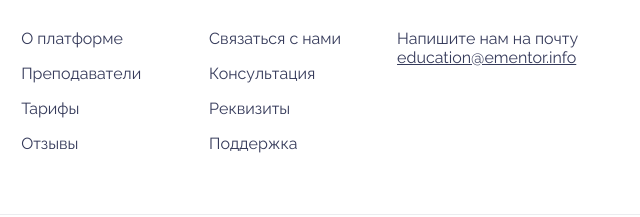
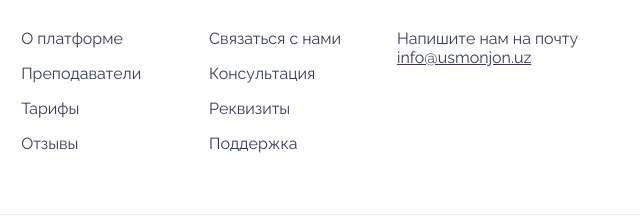
Before and after one commit to Usmonjon007/e-mentor-website, a plain HTML site: page index.html in a window 1280 px wide. Shown: the part 3785-4002 px from the top of the page, 640-1280 px from the left. Drawn offline with Linux system fonts and the light colour scheme.

Commit message:
update email data

```diff
--- a/index.html
+++ b/index.html
@@ -339,7 +339,7 @@
                     <h3>Возникли вопросы?</h3>
                     <ul class="footer-right__item-list none">
                         <li>Напишите нам на почту<br /><a href="mailto:info@usmonjon.uz"
-                                class="mail">education@ementor.info</a></li>
+                                class="mail">info@usmonjon.uz</a></li>
                     </ul>
                 </div>
             </div>
```
Also changed, not shown: topshiriq.html (added).
